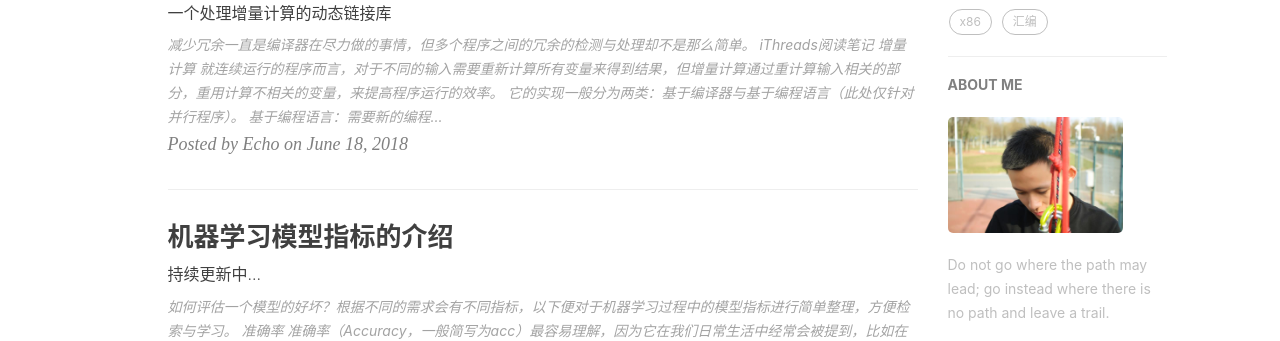
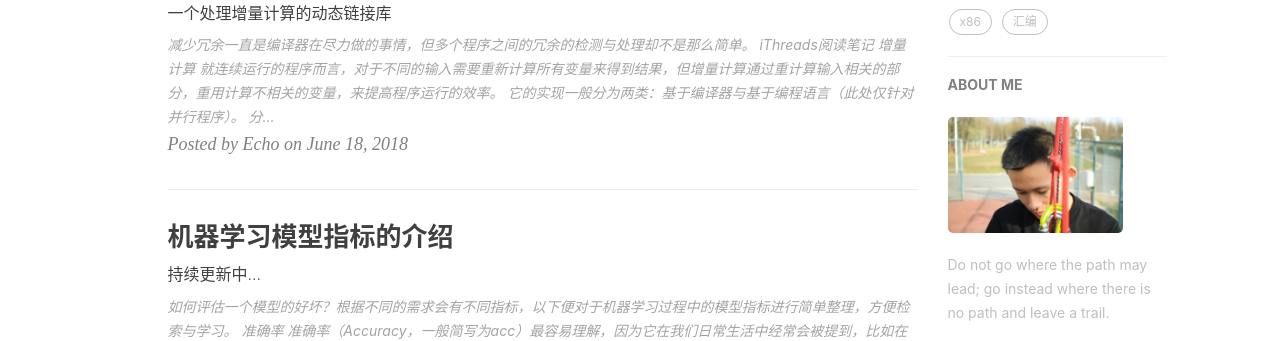
Before and after one commit to Echo-Ji/Echo-Ji.github.io, a Jekyll site: the page built from index.html, in a window 1280 px wide. Shown: the part 509-850 px from the top of the page. Built offline with Jekyll 4.4.1, drawn with Linux system fonts in a browser that asks for light colours; nearby versions of some CDN libraries; the list of posts is cut into pages by our own code; comment, search, counter and statistics services are not loaded.

Commit message:
iThread reading notes

```diff
--- a/_posts/2018-06-18-iThreads.md
+++ b/_posts/2018-06-18-iThreads.md
@@ -21,9 +21,6 @@
 就连续运行的程序而言，对于不同的输入需要重新计算所有变量来得到结果，但增量计算通过重计算输入相关的部分，重用计算不相关的变量，来提高程序运行的效率。
 
 它的实现一般分为两类：基于编译器与基于编程语言（此处仅针对并行程序）。
-
-* 基于编程语言：需要新的编程语言、特定的数据类型以及严格的fork-join编程模型，来保证增量计算的准确性和高效性，尽管它能够提供给编译器和运行时系统最大化的重用，但对于程序员来说代价太大，且不支持现有的一些共享内存多线程编程模型和同步原语。
-* 基于编译器：POSIX支持现有共享内存多线程编程模型以及同步原语，无需修改程序，无需新的数据类型，用多线程算法保证程序运行的效率
 
 |	分类		|	实用性（是否支持现有的共享内存多线程编程模型和同步原语）	|	透明性（是否需要重写源程序）	|	高效性	|
 |:----------|:---------:|:---------:|:---------:|
@@ -76,9 +73,9 @@
 
 在传播过程中面临着三个挑战：
 
-* 缺失写：当节点重计算的时候，由于数据依赖存在分支，执行进程可能将数据写到新的地址中，此时，称该节点中的原写集合与新写集合之差为缺失写集合。在更新脏数据集合的时候，需要将缺失写集合与该节点新的写集合相加作为脏数据集合。
-* 栈依赖：在派生读写结合的时候，通过OS内存保护机制来追踪全局存储，但此方法在追踪线程内栈空间的时候效率太低（栈空间在操作时每push/pop一次就要追踪一次）。因而采用较为保守的策略，在一个节点被重计算了之后，同一线程内所有节点都被视作需要重计算。
-* 控制流分支：在传播过程中，可能会出现异于之前记录的执行顺序的分支，从而产生新的节点或者删除现存节点。算法通过先重用分支前的前驱线程，再更新CDDG以满足下次传播时使用最新的控制流。
+* **缺失写**：当节点重计算的时候，由于数据依赖存在分支，执行进程可能将数据写到新的地址中，此时，称该节点中的原写集合与新写集合之差为缺失写集合。在更新脏数据集合的时候，需要将缺失写集合与该节点新的写集合相加作为脏数据集合。
+* **栈依赖**：在派生读写结合的时候，通过OS内存保护机制来追踪全局存储，但此方法在追踪线程内栈空间的时候效率太低（栈空间在操作时每push/pop一次就要追踪一次）。因而采用较为保守的策略，在一个节点被重计算了之后，同一线程内所有节点都被视作需要重计算。
+* **控制流分支**：在传播过程中，可能会出现异于之前记录的执行顺序的分支，从而产生新的节点或者删除现存节点。算法通过先重用分支前的前驱线程，再更新CDDG以满足下次传播时使用最新的控制流。
 
 传播算法允许多线程并行，并且在任一时刻，每一个CDDG中的节点都有一个状态，状态的转移由下图定义：
 
```
